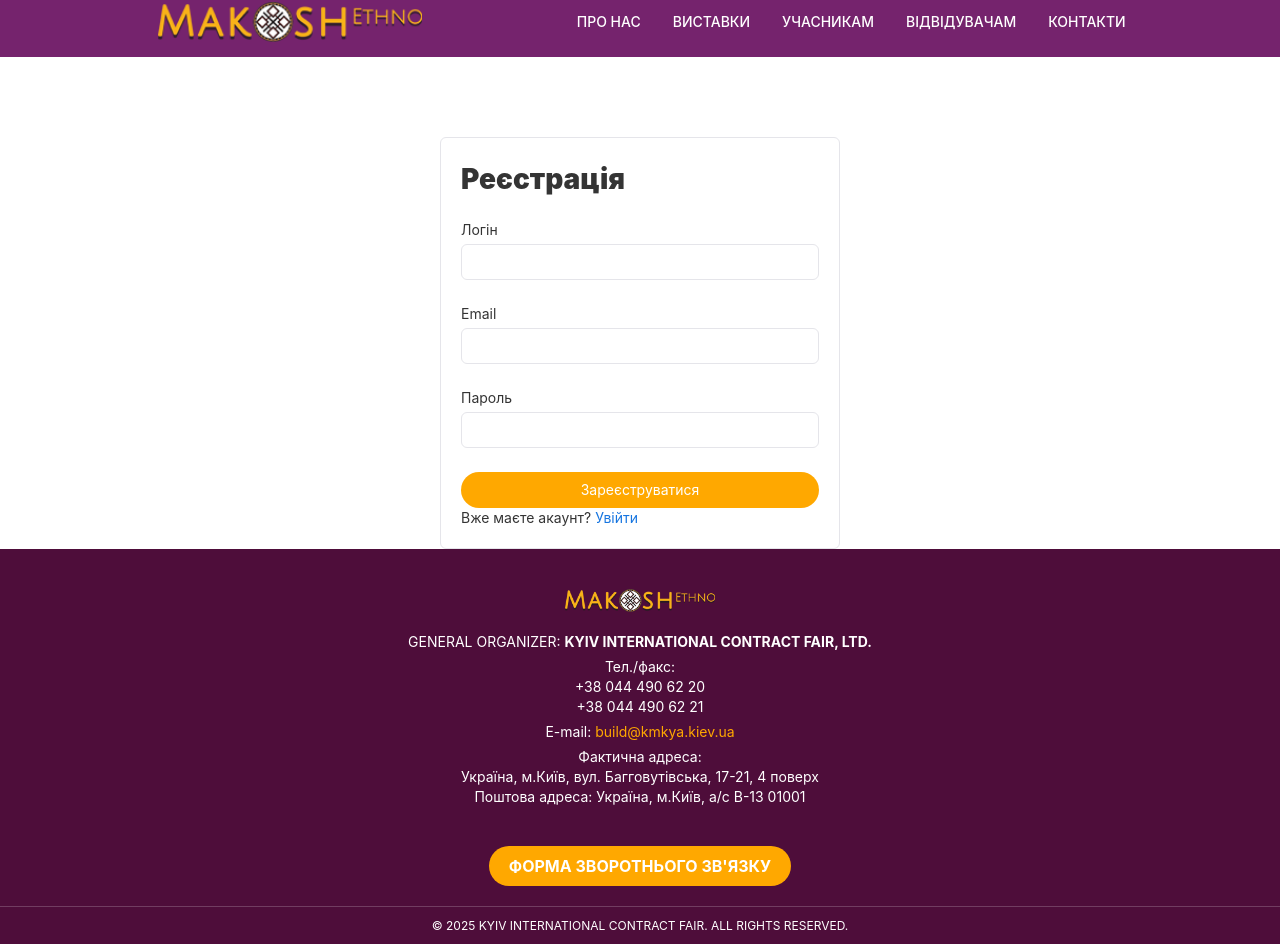
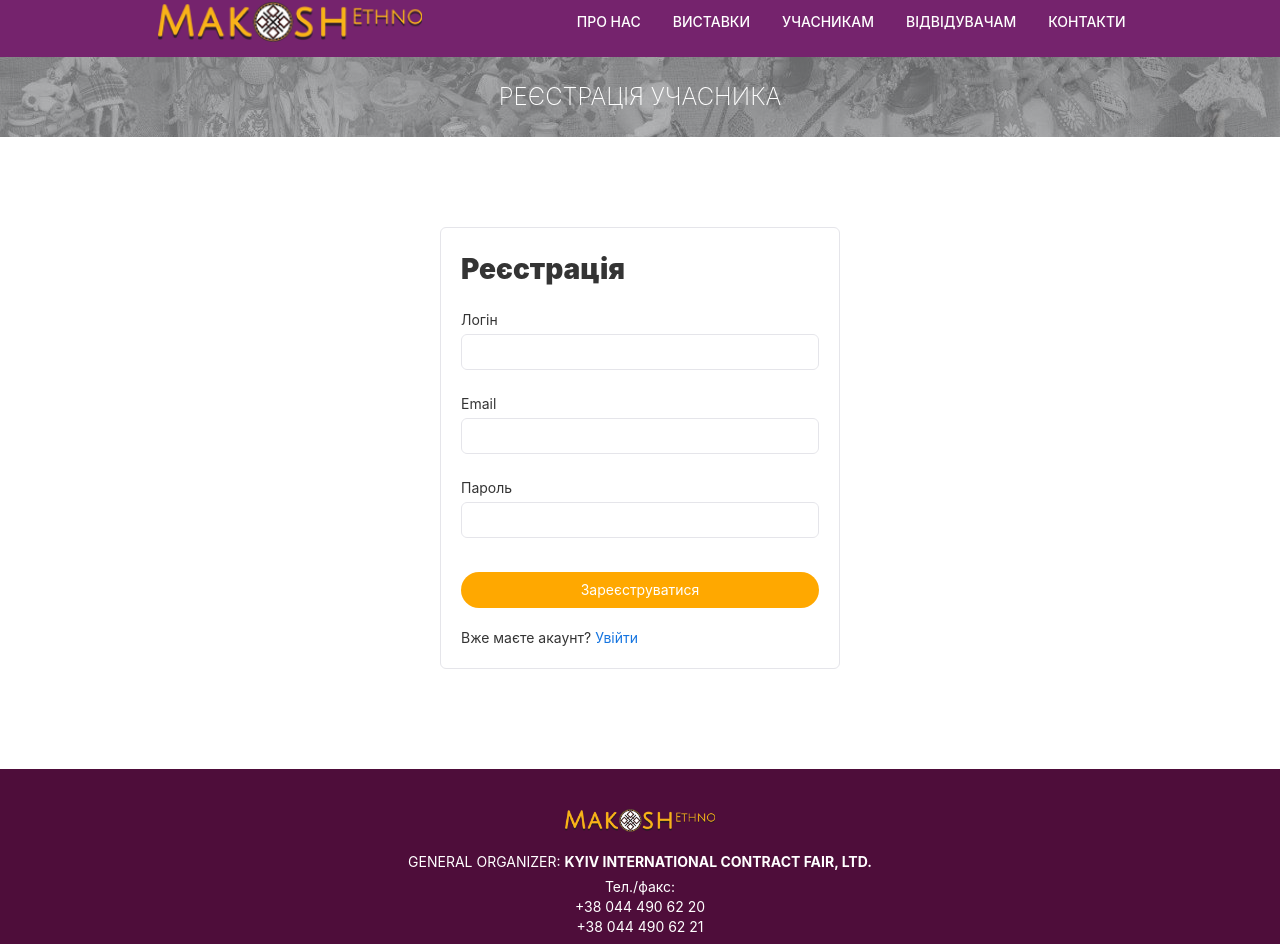
Before and after one commit to dvorskiyserg/exhibition, a React (Create React App) app in the folder frontend/: page /register in a window 1280 px wide. Shown: the part 43-987 px from the top of the page. Built offline with nearby package versions, Linux system fonts and the light colour scheme.

Commit message:
layout fix

```diff
--- a/frontend/package.json
+++ b/frontend/package.json
@@ -2,7 +2,7 @@
   "name": "frontend",
   "version": "0.1.0",
   "private": true,
-  "homepage": "https://github.com/dvorskiyserg/exhibition-public",
+  "homepage": "https://dvorskiyserg.github.io/exhibition",
   "dependencies": {
     "@rsuite/icons": "^1.3.0",
     "@tailwindcss/cli": "^4.0.7",
--- a/frontend/src/components/Header.js
+++ b/frontend/src/components/Header.js
@@ -76,7 +76,7 @@ const Header = () => {
         }}
       >
         <a
-          href="https://www.instagram.com/your_instagram_profile"
+          href="https://www.instagram.com/makoshethno.oficial/"
           target="_blank"
           rel="noopener noreferrer"
           className="insta-icon"
--- a/frontend/src/components/NewsSlider.js
+++ b/frontend/src/components/NewsSlider.js
@@ -11,28 +11,28 @@ const newsItems = [
     id: 1,
     title: "Матеріали українського виробництва",
     description: "Сучасні будівельні матеріали та дизайн.",
-    image: "/news/news1.jpg",
+    image: `${process.env.PUBLIC_URL}/news/news1.jpg`,
     link: "#",
   },
   {
     id: 2,
     title: "Марафон проектів 2025",
     description: "Будуємо майбутнє разом.",
-    image: "/news/news2.jpg",
+    image: `${process.env.PUBLIC_URL}/news/news2.jpg`,
     link: "#",
   },
   {
     id: 3,
     title: "Архітектурна кераміка",
     description: "Традиція, яка стає світовим трендом.",
-    image: "/news/news3.jpg",
+    image: `${process.env.PUBLIC_URL}/news/news3.jpg`,
     link: "#",
   },
   {
     id: 4,
     title: "Архітектурна кераміка",
     description: "Традиція, яка стає світовим трендом.",
-    image: "/news/news4.jpg",
+    image: `${process.env.PUBLIC_URL}/news/news4.jpg`,
     link: "#",
   },
 ];
@@ -66,7 +66,7 @@ const NewsSlider = () => {
                   style={{ width: "100%", height: "160px", objectFit: "cover" }}
                 />
                 <Card.Body>
-                  <h5>{news.title}</h5>
+                  <h5 style={{ marginBottom: "5px" }}>{news.title}</h5>
                   <p>{news.description}</p>
                   <a href={news.link} style={{ color: "#f90" }}>
                     Детальніше &gt;
--- a/frontend/src/components/OrderInvitation.js
+++ b/frontend/src/components/OrderInvitation.js
@@ -4,7 +4,7 @@ import "../styles/orderInvitation.css"; // Додай стилі сюди
 
 const OrderInvitation = () => {
   return (
-    <div className="order-invitation-section">
+    <div className="order-invitation-section mx-auto p-6 px-4">
       <div className="order-invitation-container">
         <h2>ЗАМОВИТИ ЗАПРОШЕННЯ</h2>
         <Button appearance="primary" className="order-button">
--- a/frontend/src/components/PageTitle.js
+++ b/frontend/src/components/PageTitle.js
@@ -14,7 +14,7 @@ const PageTitle = ({ title, backgroundImage }) => {
         justifyContent: "center",
         color: "#ffffff",
         fontSize: "24px",
-        fontWeight: "100",
+        fontWeight: "200",
         textTransform: "uppercase",
         letterSpacing: "0px",
       }}
--- a/frontend/src/pages/Login.js
+++ b/frontend/src/pages/Login.js
@@ -3,7 +3,7 @@ import { useAuth } from "../context/AuthContext";
 import { useNavigate, Link } from "react-router-dom";
 import { Form, Button, Panel, FlexboxGrid, Message } from "rsuite";
 import PageTitle from "../components/PageTitle";
-import bgImage from "../assets/header-bg.jpg"; // додай потрібну картинку в assets
+import bgImage from "../assets/header-bg.jpg";
 
 const Login = () => {
   const [identifier, setIdentifier] = useState("");
@@ -32,7 +32,7 @@ const Login = () => {
       <PageTitle title="Сторінка учасника" backgroundImage={bgImage} />
       <FlexboxGrid
         justify="center"
-        style={{ marginTop: "120px", marginBottom: "80px" }}
+        style={{ marginTop: "120px", marginBottom: "100px" }}
       >
         <FlexboxGrid.Item
           colspan={24}
@@ -63,6 +63,7 @@ const Login = () => {
               </Form.Group>
               <Form.Group>
                 <Button
+                  className="loginButton"
                   appearance="primary"
                   block
                   onClick={handleLogin}
--- a/frontend/src/pages/Register.js
+++ b/frontend/src/pages/Register.js
@@ -3,6 +3,8 @@ import { useAuth } from "../context/AuthContext";
 import { useNavigate, Link } from "react-router-dom";
 import axios from "axios";
 import { Form, Button, Panel, FlexboxGrid, Message } from "rsuite";
+import bgImage from "../assets/header-bg.jpg";
+import PageTitle from "../components/PageTitle";
 
 const Register = () => {
   const [username, setUsername] = useState("");
@@ -28,7 +30,12 @@ const Register = () => {
   };
 
   return (
-    <FlexboxGrid justify="center" style={{ marginTop: "90px" }}>
+    <>
+      <PageTitle title="Реєстрація учасника" backgroundImage={bgImage} />
+      <FlexboxGrid
+        justify="center"
+        style={{ marginTop: "90px", marginBottom: "100px" }}
+      >
         <FlexboxGrid.Item
           colspan={12}
           style={{
@@ -66,7 +73,12 @@ const Register = () => {
                 />
               </Form.Group>
               <Form.Group>
-              <Button appearance="primary" block onClick={handleRegister}>
+                <Button
+                  className="loginButton"
+                  appearance="primary"
+                  block
+                  onClick={handleRegister}
+                >
                   Зареєструватися
                 </Button>
               </Form.Group>
@@ -77,6 +89,7 @@ const Register = () => {
           </Panel>
         </FlexboxGrid.Item>
       </FlexboxGrid>
+    </>
   );
 };
 
--- a/frontend/src/styles/footer.css
+++ b/frontend/src/styles/footer.css
@@ -1,7 +1,7 @@
 .footer {
     background: #4e0d3a;
     color: white;
-    padding: 40px 0;
+    padding: 40px 0 0 0;
     font-size: 14px;
     /* margin-top: 80px; */
   }
@@ -42,6 +42,7 @@
     font-weight: bold;
     border: none;
     padding: 10px 20px;
+    margin: 10px 0 30px;
     font-size: 16px;
     cursor: pointer;
   }
@@ -50,5 +51,7 @@
     text-align: center;
     font-size: 12px;
     border-top: 1px solid rgba(255, 255, 255, 0.2);
-    padding-top: 10px;
+    padding-top: 30px;
+    padding-bottom: 30px;
+    background-color: #39042d;
   }
--- a/frontend/src/styles/index.css
+++ b/frontend/src/styles/index.css
@@ -170,6 +170,12 @@ body {
 
 .register-link a:hover {
   text-decoration: underline;
+}
+
+.loginButton {
+  margin-top: 10px;
+  margin-bottom: 20px !important;
+
 }
 
 /* Загальний контейнер форми */
@@ -414,3 +420,27 @@ body {
   font-size: 16pt;
   margin-top: 5px;
 }
+
+.order-invitation-section {
+  padding-left: 10px !important;
+  padding-right: 10px !important;
+}
+
+@media (min-width: 640px) {
+  .order-invitation-section {
+    padding-left: 20px !important;
+    padding-right: 20px !important;
+  }
+}
+
+@media (min-width: 768px) {
+  .order-invitation-section {
+    padding-left: 40px !important;
+    padding-right: 40px !important;
+  }
+}
+
+.order-invitation-section h2 {
+  line-height: 25px;
+  font-weight: 300;
+}
```
Lines whose indentation alone changed are shown as unchanged.
